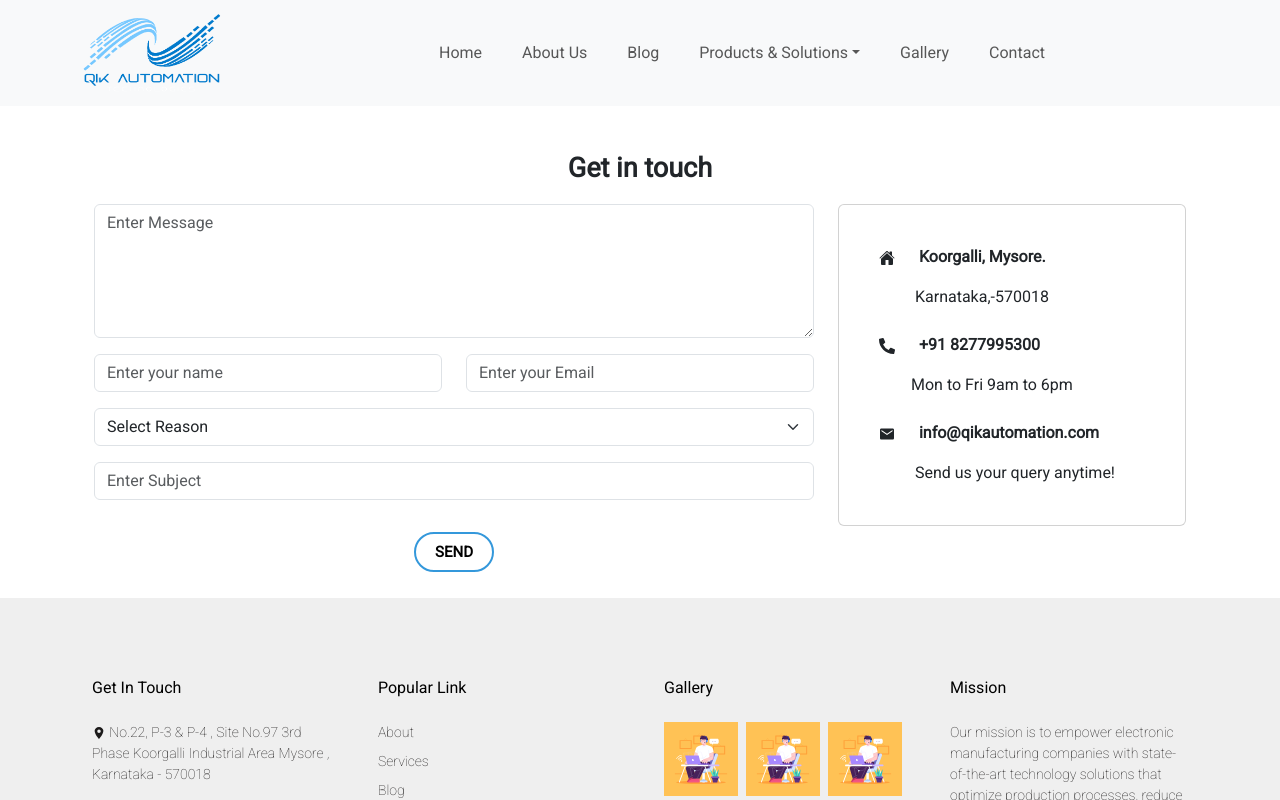
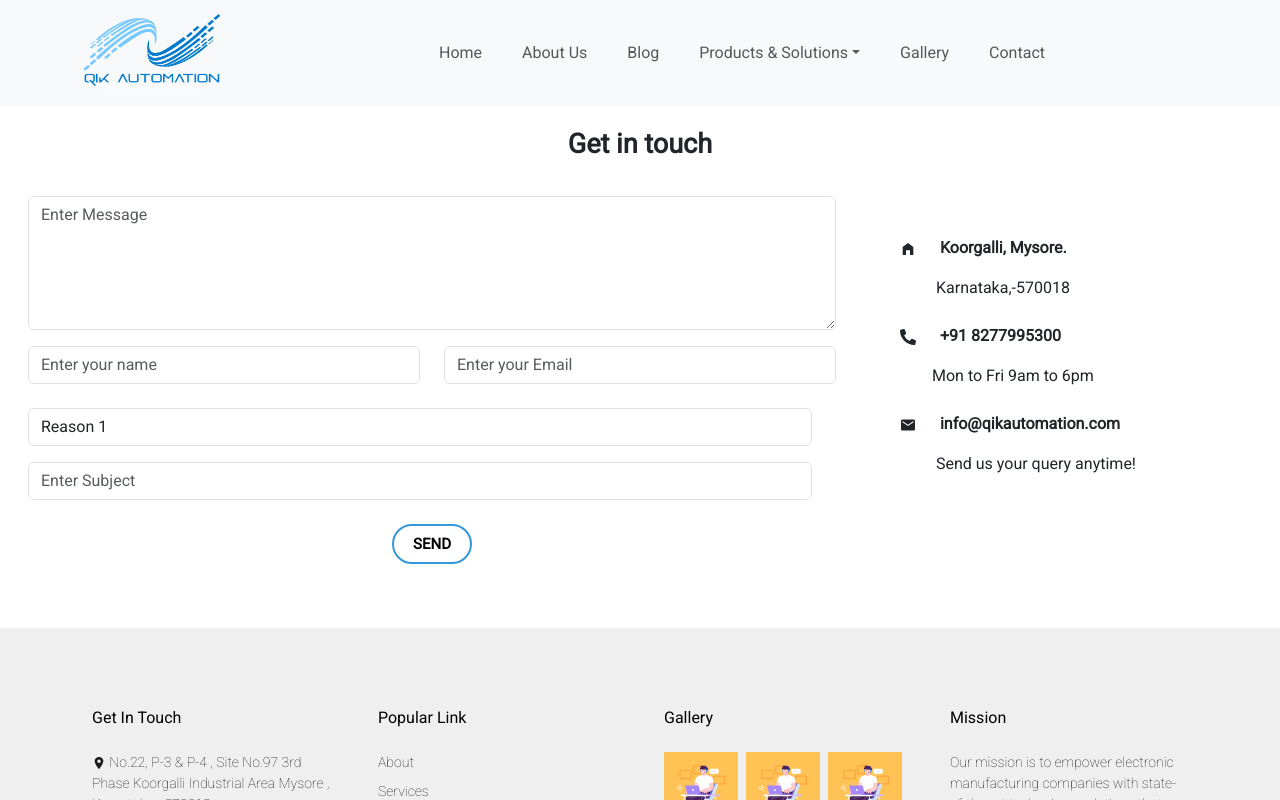
Before and after one commit to shashwath-qikautomation/Qikk, a React (Create React App) app in the folder web/: page /contact in a window 1280 px wide. Shown: the top 800 px of the page. Built offline with nearby package versions, Linux system fonts and the light colour scheme.

Commit message:
contact modified

```diff
--- a/web/src/pages/Contact.jsx
+++ b/web/src/pages/Contact.jsx
@@ -1,116 +1,121 @@
 import React from "react";
-import "../styles/Contact.css";
-import Form from "react-bootstrap/Form";
-import Container from "react-bootstrap/Container";
 import Row from "react-bootstrap/Row";
 import Col from "react-bootstrap/Col";
 import Card from "react-bootstrap/Card";
 import Buttons from "../components/Button";
 import { FaPhoneAlt } from "react-icons/fa";
 import { IoMdMail } from "react-icons/io";
-import { IoHome } from "react-icons/io5";
+import { MdHomeFilled } from "react-icons/md";
+import { Fade } from "react-reveal";
 import "animate.css";
 
 function Contact() {
+  const h2 = {
+    fontSize: "50px",
+    fontWeight: "700",
+    marginBottom: "66px",
+    lineHeight: "1.3",
+  };
+
   const contactTitle = {
     fontSize: "27px",
     fontWeight: "600",
     marginBottom: "20px",
-    display: "flex",
-    justifyContent: "center",
   };
 
   return (
-    <Container>
-      {/* <div className="pt-5 mt-5">
-         <Container>
-          <Row className="d-flex justify-content-center animate__animated animate__fadeInUp">
-             <Col lg={8} className="d-flex justify-content-center">
-                <div style={{ position: "relative", paddingTop: "20px" }}>
-                  <h2>Contact Us</h2>
-                </div>
-              </Col>
-          </Row>
-        </Container>
-      </div> */}
-      <div className=" pt-5 mt-5">
-        <Container fluid>
-          <div className="header d-flex justify-content-center animate__animated animate__fadeInUp">
-            <Row className="pt-5 mt-2">
-              <Col lg={12} sm={12} md={12}>
-                <h2 className="contact-title" style={contactTitle}>
+    <div className="container-fluid pt-5 mt-5">
+      <div className="contact-section m-3">
+        <div className="row">
+          <div className="col col-xs-12 col-md-12 col-sm-12 col-lg-12">
+            <Fade bottom>
+              <h2
+                className="contact-title mt-3  d-flex justify-content-center"
+                style={contactTitle}
+              >
                 Get in touch
               </h2>
-              </Col>
-            </Row>
+            </Fade>
           </div>
-          <Row>
-            <Col lg={8} sm={12} md={8} className="mb-4 ">
-              <Form.Group
-                className="mb-3 animate__animated animate__fadeInUp"
-                placeholder="Enter message"
-                controlId="exampleForm.ControlTextarea1"
-              >
-                <Row>
-                  <Col sm={12} lg={12} md={12}>
-                    <Form.Control
-                      as="textarea"
-                      rows={5}
-                      className="mb-3"
+        </div>
+        <div className="row mt-3">
+          <div className="col col-xs-12 col-lg-8 col-md-8 col-sm-12 mb-4">
+            <div className="form-group">
+              <div className="row">
+                <Fade bottom>
+                  <div className="col col-xs-12 col-sm-12 col-lg-12 col-md-12">
+                    <textarea
+                      rows="5"
+                      className="form-control mb-3"
                       placeholder="Enter Message"
-                    />
-                  </Col>
-                </Row>
-                <Row>
-                  <Col sm={12} lg={6} md={6}>
-                    <Form.Control
-                      className="mb-3"
-                      type="text"
-                      placeholder="Enter your name"
-                    />
-                    {/* <div className="mb-3">
+                      id="message"
+                    ></textarea>
+                  </div>
+                </Fade>
+              </div>
+              <div className="row mb-2">
+                <Fade bottom>
+                  <div className="col col-xs-12 col-sm-12 col-lg-6 col-md-6 mb-2">
                     <input
                       type="text"
+                      className="form-control mb-3"
                       placeholder="Enter your name"
-                          name="name"
+                      id="text-area"
                     />
-                      </div> */}
-                  </Col>
-                  <Col sm={12} lg={6} md={6}>
-                    <Form.Control
-                      className="mb-3"
+                  </div>
+
+                  <div className="col col-xs-12 col-sm-12 col-md-6 col-lg-6 mb-2">
+                    <input
                       type="text"
+                      className="form-control mb-3"
                       placeholder="Enter your Email"
+                      id="email"
                     />
-                  </Col>
-                  <Col sm={12} lg={12} md={12} className="mb-3">
-                    <Form.Select aria-label="Default select example">
-                      <option style={{ color: "gray" }}>Select Reason</option>
-                      <option value="1">Reason One</option>
-                      <option value="2">Reason Two</option>
-                      <option value="3">Reason Three</option>
-                    </Form.Select>
-                  </Col>
-                  <Col sm={12} lg={12} md={12}>
-                    <Form.Control
-                      className="mb-3"
+                  </div>
+                </Fade>
+                <div className="row">
+                  <Fade bottom>
+                    <div className="col col-xs-12 col-sm-12 col-md-12 col-lg-12">
+                      <select className="form-control mb-3" id="reason">
+                        <option>Reason 1</option>
+                        <option>Reason 2</option>
+                        <option>Reason 3</option>
+                      </select>
+                    </div>
+                  </Fade>
+                </div>
+                <div className="row">
+                  <Fade bottom>
+                    <div className="col col-xs-12 col-sm-12 col-md-12 col-lg-12">
+                      <input
+                        className="form-control mb-3"
                         type="text"
                         placeholder="Enter Subject"
+                        id="subject"
                       />
-                  </Col>
-                </Row>
-              </Form.Group>
-              <Buttons name="SEND" />
-            </Col>
-            <Col sm={12} md={4} lg={4} className="mb-4 ml-1">
-              <Card className=" p-4 mb-5 bg-white rounded animate__animated animate__fadeInUp">
+                    </div>
+                  </Fade>
+                </div>
+              </div>
+            </div>
+            <Fade bottom>
+              <div className="row">
+                <div className="col">
+                  <Buttons className="btn" name="SEND"></Buttons>
+                </div>
+              </div>
+            </Fade>
+          </div>
+          <div className="col col-sm-12 col-md-4 col-lg-4 mb-5 ml-1">
+            <Fade bottom>
+              <Card className=" p-4 mb-5 bg-white rounded border border-0">
                 <Card.Body>
                   <Row>
                     <Card.Text>
                       {" "}
                       <p>
                         <b>
-                          <IoHome /> &emsp; Koorgalli, Mysore.
+                          <MdHomeFilled /> &emsp; Koorgalli, Mysore.
                         </b>
                       </p>
                       &emsp; &emsp;Karnataka,-570018{" "}
@@ -141,11 +146,11 @@ function Contact() {
                   </Row>
                 </Card.Body>
               </Card>
-            </Col>
-          </Row>
-        </Container>
+            </Fade>
           </div>
-    </Container>
+        </div>
+      </div>
+    </div>
   );
 }
 export default Contact;
```
Lines whose indentation alone changed are shown as unchanged.
